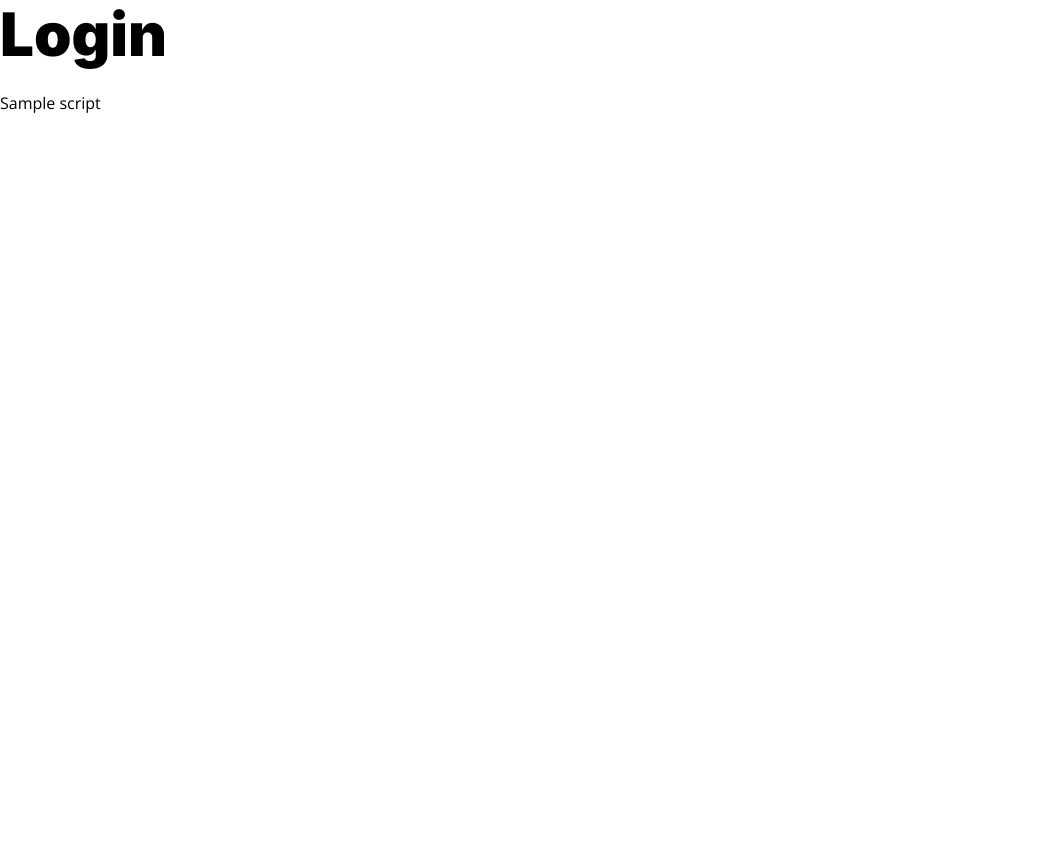
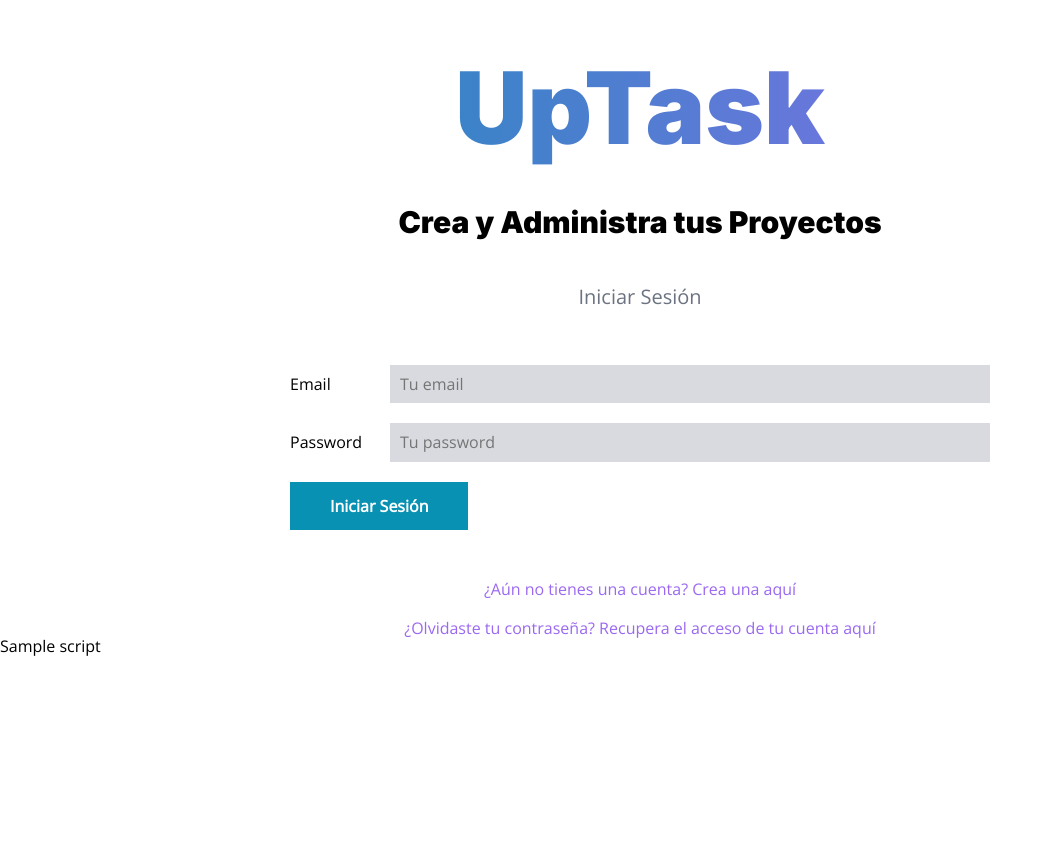
Before and after one commit to mateopavoni/UpTask-PHP, a PHP site: template views/auth/login.php in a window 1280 px wide. Shown: the whole page, without its empty margins (0-1053 px from the left). Before the commit the page ends 113 px from the top, so only its background shows below. Run offline with PHP 8.4, Linux system fonts and the light colour scheme; the template is opened without the code that fills it: most values are stand-ins (such as "Sample title", 1, 10 or a date in 2020); style sheets or scripts are compiled from the project's sources.

Commit message:
feat: agregue pagina de login y sus respectivos estilos

```diff
--- a/src/scss/app.scss
+++ b/src/scss/app.scss
@@ -1 +1,3 @@
 @use 'base';
+@use "componentes";
+@use "auth";
--- /dev/null
+++ b/src/scss/auth/_index.scss
@@ -0,0 +1 @@
+@forward "login";
--- /dev/null
+++ b/src/scss/auth/_login.scss
@@ -0,0 +1,26 @@
+@use "base/mixins" as m;
+@use "base/variables" as v;
+
+.login{
+    margin-top: 5rem;
+    .uptask{
+        background: linear-gradient(to right, v.$cyan 0%, lighten(v.$morado, 10%) 100%);
+        color: transparent;
+        background-clip: text;
+        font-size: 7rem;
+        text-align: center;
+
+        @include m.tablet {
+            font-size: 10rem;
+        }
+    }
+
+    input[type="submit"]{
+        @include m.boton(v.$cyan, v.$blanco);
+    }
+    .acciones{
+        a{
+            color: lighten(v.$morado, 10%);
+        }
+    }
+}
--- a/src/scss/base/_mixins.scss
+++ b/src/scss/base/_mixins.scss
@@ -1,4 +1,4 @@
-@use 'base/variables' as v;
+@use 'variables' as v;
 
 /** Media Queries **/
 @mixin telefono {
--- a/src/scss/base/_tipografia.scss
+++ b/src/scss/base/_tipografia.scss
@@ -19,3 +19,15 @@ p {
     color: v.$gris;
     line-height: 1.8;
 }
+
+.descripcion-pagina{
+    text-align: center;
+}
+
+.tagline{
+    font-family: v.$fuente_headings;
+    font-weight: 900;
+    color: v.$negro;
+    font-size: 3rem;
+    text-align: center;
+}
--- /dev/null
+++ b/src/scss/componentes/_acciones.scss
@@ -0,0 +1,15 @@
+@use "../base/mixins" as m;
+@use "../base/variables" as v;
+
+.acciones{
+    margin-top: 5rem;
+    a{
+        display: block;
+        text-align: center;
+        margin-bottom: 2rem;
+        color: v.$negro;
+        &:last-of-type{
+            margin-bottom: 0;
+        }
+    }
+}
--- /dev/null
+++ b/src/scss/componentes/_formulario.scss
@@ -0,0 +1,23 @@
+@use "../base/mixins" as m;
+@use "../base/variables" as v;
+
+
+.formulario{
+    margin-top: 5rem;
+    .campo{
+        display: flex;
+        align-items: center;
+        margin-bottom: 2rem;
+
+        label{
+            flex: 0 0 10rem;
+        }
+
+        input{
+            flex: 1;
+            padding: 1rem;
+            border: none;
+            background-color: lighten(v.$gris, 40%);
+        }
+    }
+}
--- /dev/null
+++ b/src/scss/componentes/_index.scss
@@ -0,0 +1,2 @@
+@forward "formulario";
+@forward "acciones";
--- a/views/auth/login.php
+++ b/views/auth/login.php
@@ -1 +1,34 @@
-<h1>Login</h1>
+<div class="contenedor login">
+    <h1 class="uptask">UpTask</h1>
+    <p class="tagline">Crea y Administra tus Proyectos</p>
+
+    <div class="contenedor-sm">
+        <p class="descripcion-pagina">Iniciar Sesión</p>
+        <form class="formulario" method="POST" action="/">
+            <div class="campo">
+                <label for="email">Email</label>
+                <input
+                    type="email"
+                    id="email"
+                    placeholder="Tu email"
+                    name="email"
+                />
+            </div>
+            <div class="campo">
+                <label for="password">Password</label>
+                <input
+                    type="password"
+                    id="password"
+                    placeholder="Tu password"
+                    name="password"
+                />
+            </div>
+            <input type="submit" class="boton" value="Iniciar Sesión" />
+        </form>
+
+        <div class="acciones">
+            <a href="/crear">¿Aún no tienes una cuenta? Crea una aquí</a>
+            <a href="/olvide">¿Olvidaste tu contraseña? Recupera el acceso de tu cuenta aquí</a>
+        </div>
+    </div>
+</div>
```
